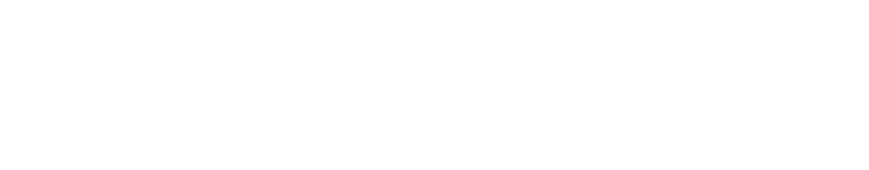
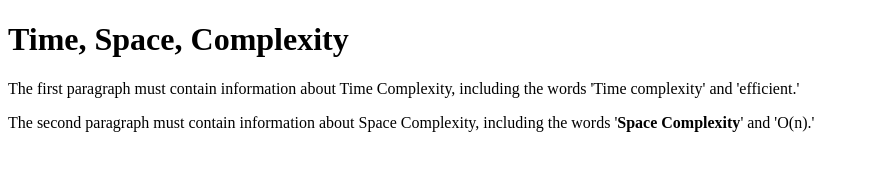
Before and after one commit to acciojob/time-and-space-complexity-rohan7745, a website: page main.html in a window 1280 px wide. Shown: the whole page, without its empty margins (0-869 px from the left). Drawn offline with Linux system fonts and the light colour scheme.

Commit message:
created a submission

```diff
--- a/main.html
+++ b/main.html
@@ -10,7 +10,10 @@
 	<!-- the entire body must be written by student -->
     <script type="text/javascript" src="./script.js">
 </script>
+	<h1>Time, Space, Complexity</h1>
 
+	<P>The first paragraph must contain information about Time Complexity, including the words 'Time complexity' and 'efficient.'</P>
+    <P>The second paragraph must contain information about Space Complexity, including the words '<b>Space Complexity</b>' and 'O(n).'</P>
 </body>
 
 </html>
```
